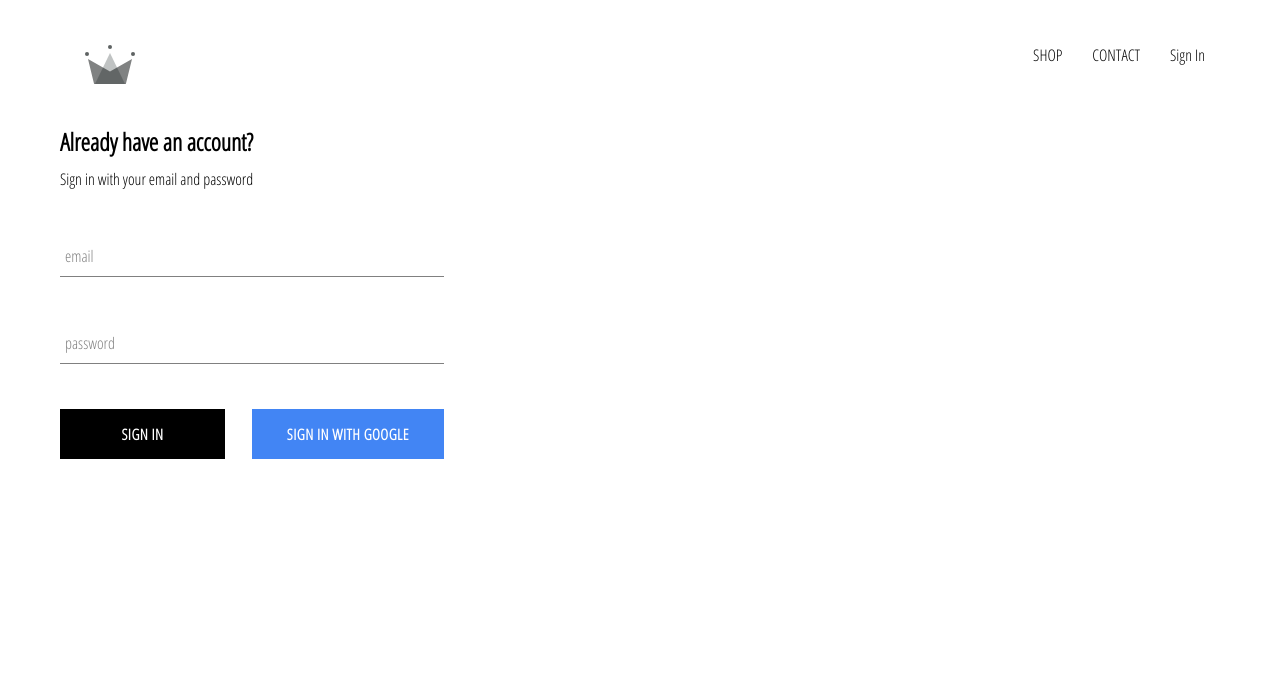
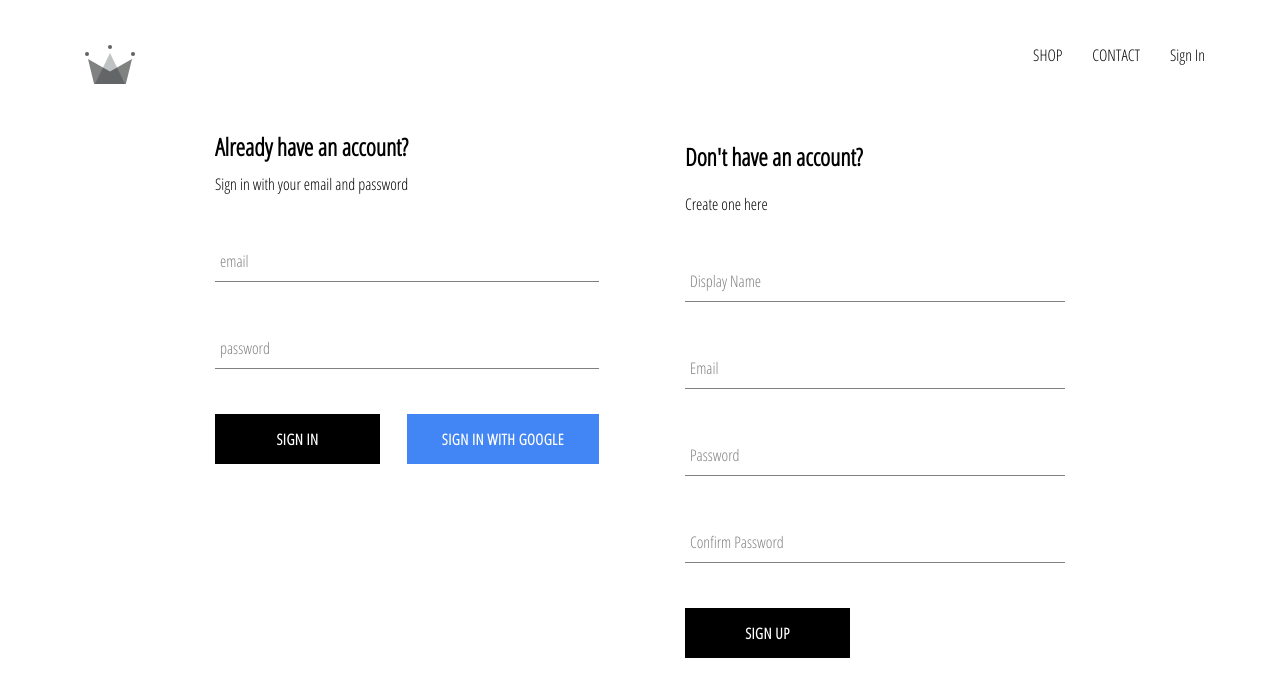
Before and after one commit to mjc695/crwn-clothing, a React (Create React App) app: page /signin in a window 1280 px wide. Shown: the top 696 px of the page. Built offline with nearby package versions, Linux system fonts and the light colour scheme; no server answers.

Commit message:
implemented firebase utils, included ability to store authenticated user in firestore database

```diff
--- a/src/App.js
+++ b/src/App.js
@@ -5,7 +5,7 @@
 import Homepage from './pages/homepage/homepage'
 import Header from './components/header/header'
 import SignInAndSignUp from './pages/sign-in-and-sign-up/sign-in-and-sign-up'
-import { auth } from './firebase/firebase.utils'
+import { createUserProfileDocument, auth } from './firebase/firebase.utils'
 
 class App extends React.Component {
   constructor() {
@@ -19,9 +19,20 @@
   unsubscribeFromAuth = null
 
   componentDidMount() {
-    this.unsubscribeFromAuth = auth.onAuthStateChanged(user => {
-      this.setState({ currentUser: user })
-      console.log(user)
+    this.unsubscribeFromAuth = auth.onAuthStateChanged(async userAuth => {
+      if (userAuth) {
+
+        const userRef = await createUserProfileDocument(userAuth)
+
+        userRef.onSnapshot(snapshot => {
+          this.setState({
+            id: snapshot.id,
+            ...snapshot.data()
+          }, () => console.log(this.state)) // console log inside setstate so that it logs asynchronously
+        })
+      } else {
+        this.setState({ currentUser: userAuth })
+      }
     })
   }
 
--- /dev/null
+++ b/src/components/sign-up/sign-up.js
@@ -0,0 +1,93 @@
+import React from 'react'
+
+import FormInput from '../form-input/form-input'
+import CustomButton from '../custom-button/custom-button'
+
+import { auth, createUserProfileDocument } from '../../firebase/firebase.utils'
+import './sign-up.styles.scss'
+
+class SignUp extends React.Component {
+  constructor() {
+    super()
+
+    this.state = {
+      displayName: '',
+      email: '',
+      password: '',
+      confirmPassword: ''
+    }
+  }
+
+  handleChange = (event) => {
+    const { name, value } = event.target
+    // console.log('name:', name)
+    this.setState({ [name]: value })
+  }
+
+  handleSubmit = async event => {
+    event.preventDefault()
+
+    const { displayName, email, password, confirmPassword } = this.state
+
+    if (password !== confirmPassword) {
+      alert('Passwords do not match')
+    }
+    try {
+      const { user } = await auth.createUserWithEmailAndPassword(email, password)
+
+      await createUserProfileDocument(user, { displayName })
+
+    } catch (err) {
+      console.log(err)
+    }
+
+  }
+
+
+  render() {
+    return (
+      <div>
+        <h2 className='sign-up'>Don't have an account?</h2>
+        <span className='title'>Create one here</span>
+        <form className='sign-up-form' onSubmit={this.handleSubmit}>
+          <FormInput
+            name='displayName'
+            type='displayName'
+            value={this.state.displayName}
+            handleChange={this.handleChange}
+            label='Display Name'
+            required
+          />
+          <FormInput
+            name='email'
+            type='email'
+            value={this.state.email}
+            handleChange={this.handleChange}
+            label='Email'
+            required
+          />
+          <FormInput
+            name='password'
+            type='password'
+            value={this.state.password}
+            handleChange={this.handleChange}
+            label='Password'
+            required
+          />
+          <FormInput
+            name='confirmPassword'
+            type='password'
+            value={this.state.confirmPassword}
+            handleChange={this.handleChange}
+            label='Confirm Password'
+            required
+          />
+          <CustomButton type='submit'> Sign Up</CustomButton>
+        </form>
+      </div>
+    )
+  }
+
+}
+
+export default SignUp
--- /dev/null
+++ b/src/components/sign-up/sign-up.styles.scss
@@ -0,0 +1,9 @@
+.sign-up {
+  display: flex;
+  flex-direction: column;
+  width: 380px;
+
+  .title {
+    margin: 10px 0;
+  }
+}
--- a/src/firebase/firebase.utils.js
+++ b/src/firebase/firebase.utils.js
@@ -12,6 +12,32 @@
   appId: "1:956118831566:web:d73fa99224feb8ca1d1b9f"
 };
 
+export const createUserProfileDocument = async (userAuth, additionalData) => {
+  if (!userAuth) return;
+
+  // console.log(firestore.doc('users/fuor0101'))
+  // console.log('users', firestore.collection('users'))
+  const userRef = firestore.doc(`users/${userAuth.uid}`)
+  const snapShot = await userRef.get()
+
+  if (!snapShot.exists) { // if snapshot doesn't exist create a user
+    const { displayName, email } = userAuth
+    const createdAt = new Date()
+    try {
+      await userRef.set({
+        displayName,
+        email,
+        createdAt,
+        ...additionalData
+      })
+    } catch (err) {
+      console.log('error creating user', err.message)
+    }
+  }
+  return userRef
+}
+
+
 firebase.initializeApp(config)
 
 export const auth = firebase.auth()
--- a/src/pages/sign-in-and-sign-up/sign-in-and-sign-up.js
+++ b/src/pages/sign-in-and-sign-up/sign-in-and-sign-up.js
@@ -1,5 +1,6 @@
 import React from 'react'
 import SignIn from '../../components/sign-in/sign-in'
+import SignUp from '../../components/sign-up/sign-up'
 import './sign-in-and-sign-up.styles.scss'
 
 const SignInAndSignUp = () => {
@@ -7,6 +8,7 @@
   return (
     <div className='sign-in-and-sign-up'>
       <SignIn></SignIn>
+      <SignUp></SignUp>
     </div>
   )
 
--- a/src/pages/sign-in-and-sign-up/sign-in-and-sign-up.styles.scss
+++ b/src/pages/sign-in-and-sign-up/sign-in-and-sign-up.styles.scss
@@ -0,0 +1,6 @@
+.sign-in-and-sign-up{
+  width: 850px;
+  display:flex;
+  justify-content: space-between;
+  margin: 30px auto;
+}
```
